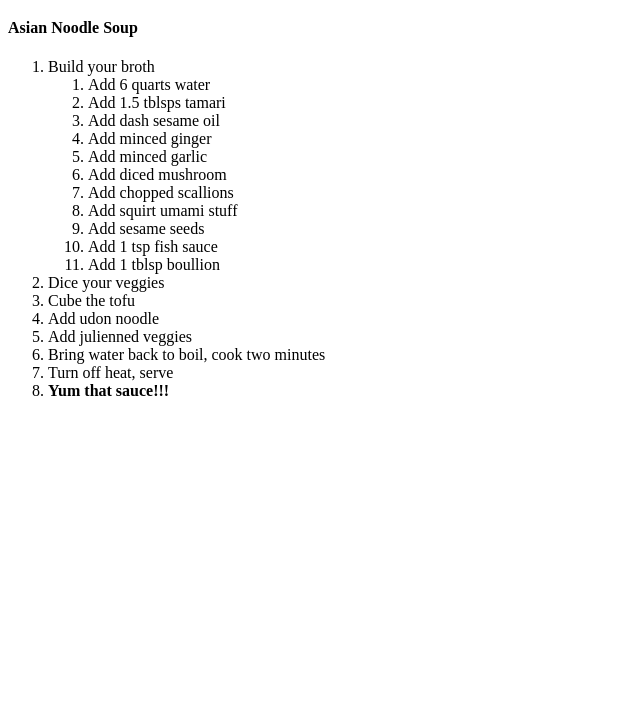
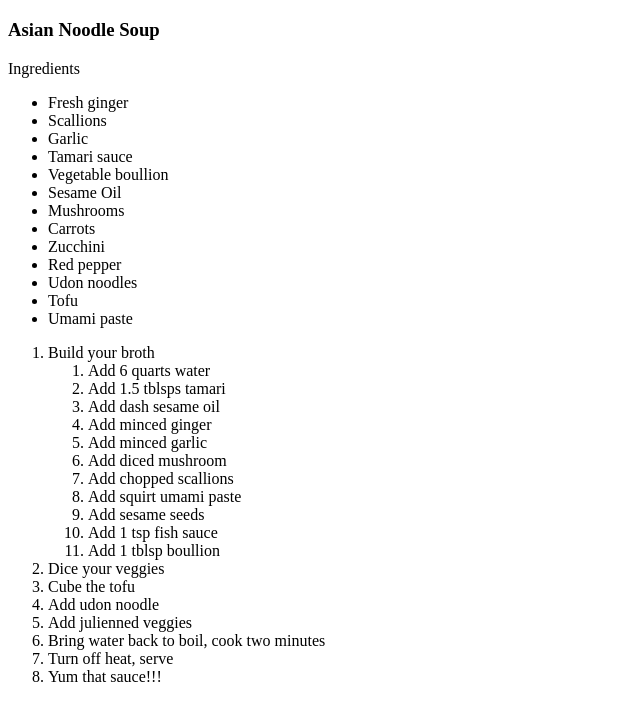
Before and after one commit to dawsoncd/recipe-html-project, a plain HTML site: page index.html in a window 1280 px wide. Shown: the part 61-782 px from the top of the page, without its empty margins (0-640 px from the left). Drawn offline with Linux system fonts and the light colour scheme.

Commit message:
Add ingredients list

```diff
--- a/index.html
+++ b/index.html
@@ -7,7 +7,23 @@
 </head>
 <body>
   <h1>Dawson Recipes</h1>
-  <h4>Asian Noodle Soup</h4>
+  <h3>Asian Noodle Soup</h3>
+    <p>Ingredients</p>
+    <ul>
+      <li>Fresh ginger</li>
+      <li>Scallions</li>
+      <li>Garlic</li>
+      <li>Tamari sauce</li>
+      <li>Vegetable boullion</li>
+      <li>Sesame Oil</li>
+      <li>Mushrooms</li>
+      <li>Carrots</li>
+      <li>Zucchini</li>
+      <li>Red pepper</li>
+      <li>Udon noodles</li>
+      <li>Tofu</li>
+      <li>Umami paste</li>
+    </ul>
     <ol>
       <li>Build your broth</li>
         <ol>
@@ -18,7 +34,7 @@
           <li>Add minced garlic</li>
           <li>Add diced mushroom</li>
           <li>Add chopped scallions</li>
-          <li>Add squirt umami stuff</li>
+          <li>Add squirt umami paste</li>
           <li>Add sesame seeds</li>
           <li>Add 1 tsp fish sauce</li>
           <li>Add 1 tblsp boullion</li>
@@ -29,7 +45,7 @@
       <li>Add julienned veggies</li>
       <li>Bring water back to boil, cook two minutes</li>
       <li>Turn off heat, serve</li>
-      <li><b>Yum that sauce!!!</b></li>
+      <li>Yum that sauce!!!</li>
     </ol>
 </body>
 </html>
```
